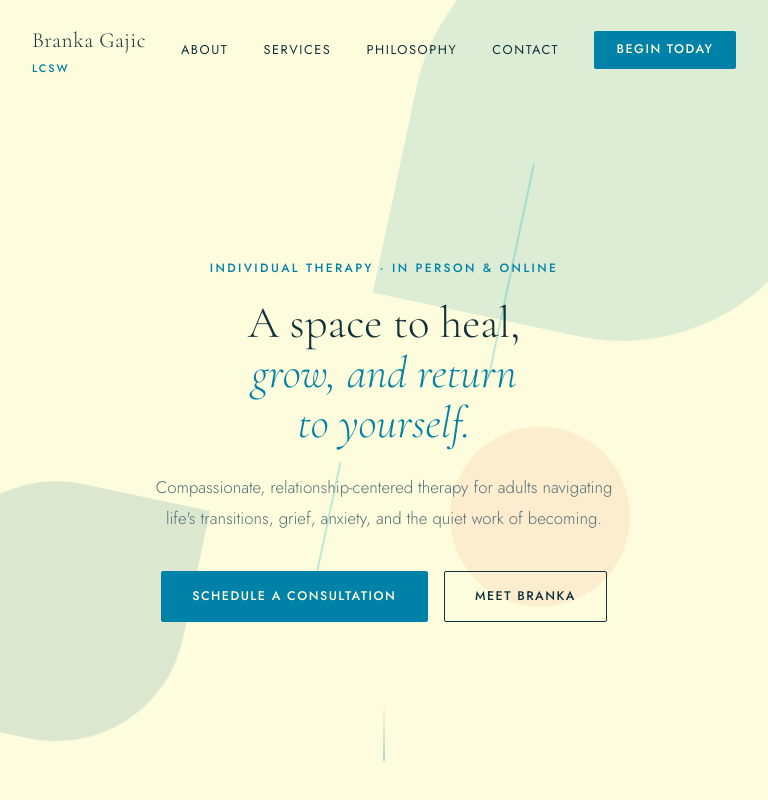
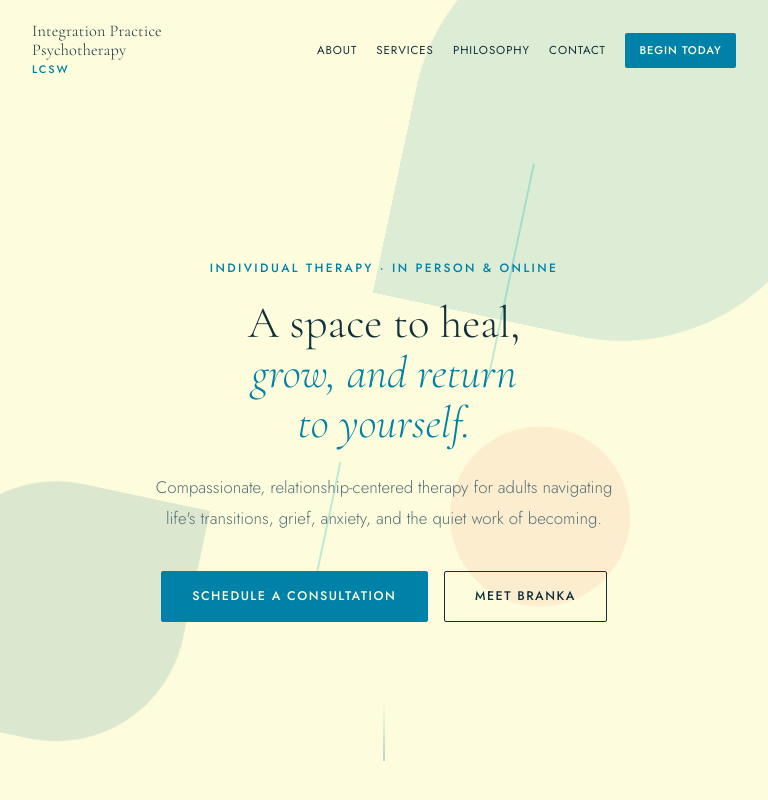
Before and after one commit to vinny2020/therapy-web, a React (Vite) app: page / in a window 768 px wide. Shown: the top 800 px of the page. Built offline with nearby package versions, Linux system fonts and the light colour scheme.

Commit message:
Nav: show 'Integration Practice Psychotherapy' as the logo text
- Replace the name in the top-left logo with the practice name
- Resize/wrap the longer text for tablet and phone widths
- Keep the Begin Today button on one line

```diff
--- a/src/components/Nav.css
+++ b/src/components/Nav.css
@@ -11,12 +11,20 @@
 .nav__inner {
   display: flex; align-items: center; justify-content: space-between;
 }
-.nav__logo { display: flex; flex-direction: column; gap: 0; }
+.nav__logo { display: flex; flex-direction: column; gap: 0; min-width: 0; }
 .nav__logo-name {
   font-family: var(--font-serif);
-  font-size: 1.35rem;
-  letter-spacing: 0.02em;
+  font-size: 1.2rem;
+  line-height: 1.15;
+  letter-spacing: 0.01em;
   color: var(--bark);
+}
+@media (max-width: 1000px) {
+  .nav__logo-name { font-size: 1.02rem; }
+}
+@media (max-width: 480px) {
+  .nav__logo { max-width: 240px; }
+  .nav__logo-name { font-size: 0.98rem; }
 }
 .nav__logo-cred {
   font-family: var(--font-sans);
@@ -80,3 +88,12 @@
 /* ── Active tab ── */
 .nav__link--active { color: var(--blue); }
 .nav__link--active::after { transform: scaleX(1); }
+
+/* ── Tablet: keep the longer practice name + links from crowding ── */
+.nav__cta { white-space: nowrap; }
+@media (min-width: 721px) and (max-width: 1000px) {
+  .nav__logo { max-width: 210px; }
+  .nav__links { gap: 1.2rem; }
+  .nav__link { font-size: 0.72rem; letter-spacing: 0.08em; }
+  .nav__cta { font-size: 0.7rem; letter-spacing: 0.08em; padding: 0.5rem 0.9rem; }
+}
--- a/src/components/Nav.jsx
+++ b/src/components/Nav.jsx
@@ -21,7 +21,7 @@ export default function Nav({ page }) {
     <header className={`nav${solid ? ' nav--scrolled' : ''}`}>
       <div className="nav__inner container">
         <a href="#/" className="nav__logo" onClick={() => setOpen(false)}>
-          <span className="nav__logo-name">Branka Gajic</span>
+          <span className="nav__logo-name">Integration Practice Psychotherapy</span>
           <span className="nav__logo-cred">LCSW</span>
         </a>
 
```
